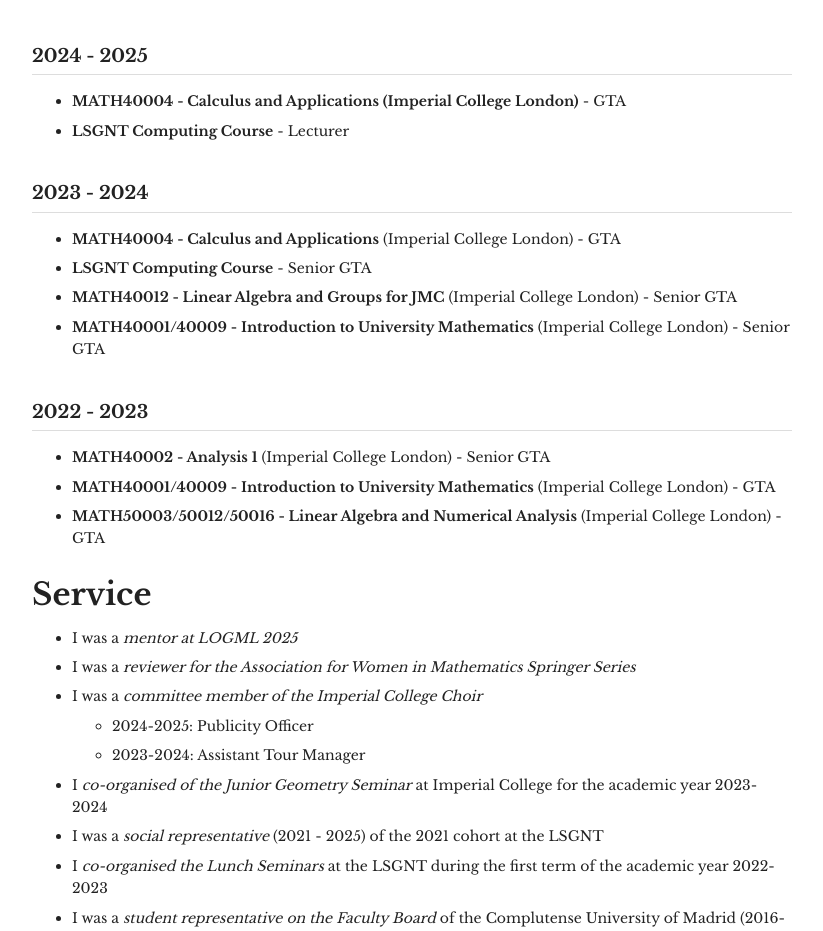
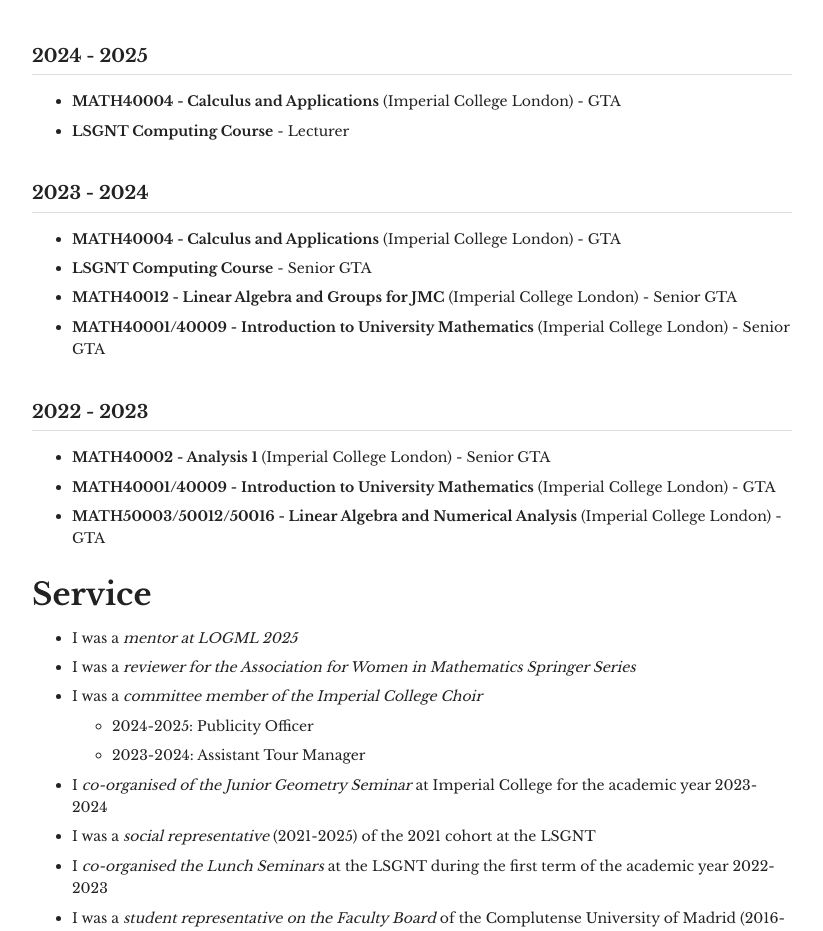
Before and after one commit to inesgare/inesgare.github.io, a Jekyll site: the page built from teaching.md, in a window 1280 px wide. Shown: the part 367-1298 px from the top of the page, without its empty margins (228-1051 px from the left). Built offline with Jekyll 4.4.1, drawn with Linux system fonts in a browser that asks for light colours.

Commit message:
fixed typos

```diff
--- a/teaching.md
+++ b/teaching.md
@@ -7,7 +7,7 @@ layout: default
 
 ## 2024 - 2025
 
-- **MATH40004 - Calculus and Applications (Imperial College London)** - GTA
+- **MATH40004 - Calculus and Applications** (Imperial College London) - GTA
 - **LSGNT Computing Course** - Lecturer
 
 ## 2023 - 2024
@@ -31,6 +31,6 @@ layout: default
     - 2024-2025: Publicity Officer
     - 2023-2024: Assistant Tour Manager
 - I *co-organised of the Junior Geometry Seminar* at Imperial College for the academic year 2023-2024
-- I was a *social representative* (2021 - 2025) of the 2021 cohort at the LSGNT
+- I was a *social representative* (2021-2025) of the 2021 cohort at the LSGNT
 - I *co-organised the Lunch Seminars* at the LSGNT during the first term of the academic year 2022-2023
 - I was a *student representative on the Faculty Board* of the Complutense University of Madrid (2016-2018)
```
